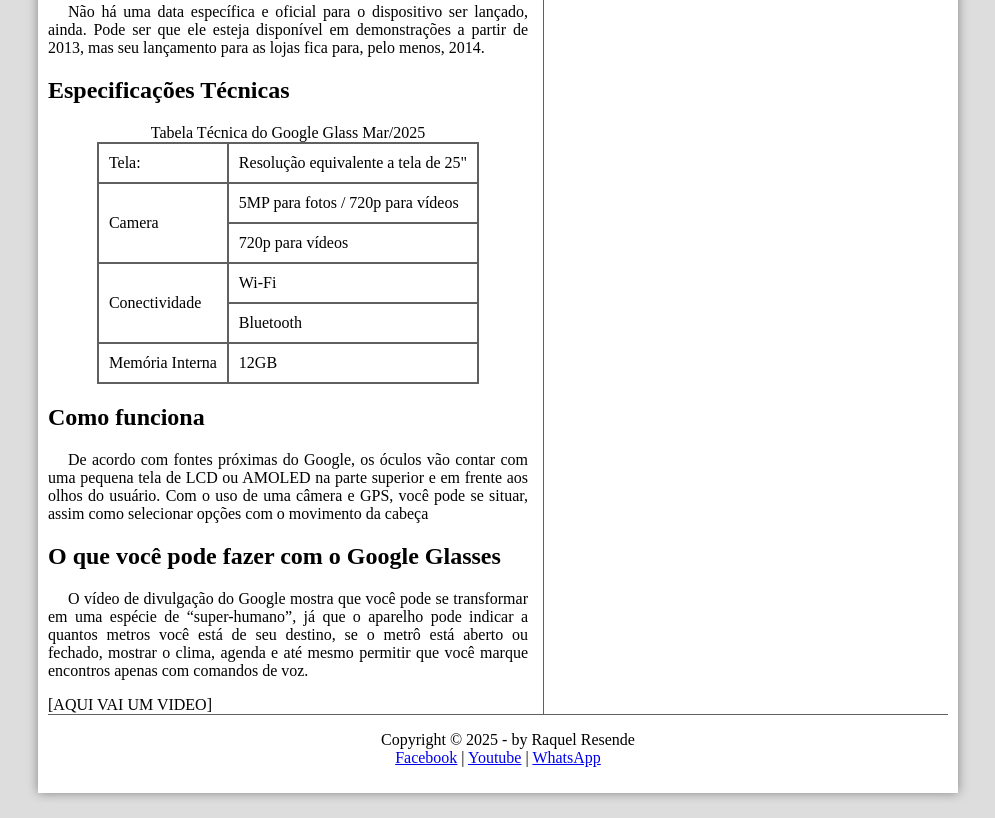
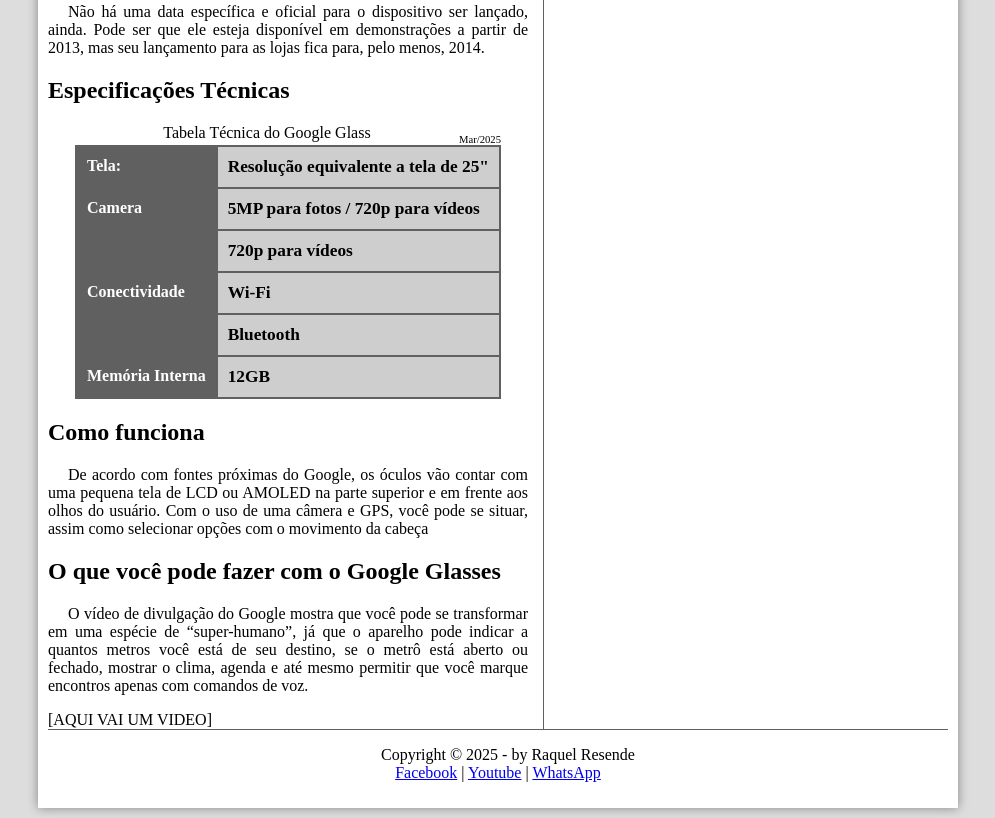
Before and after one commit to sendddd33/projetoglasss, a plain HTML site: page projeto-glass-html5/index.html in a window 1280 px wide. Shown: the part 897-1715 px from the top of the page, without its empty margins (142-1137 px from the left). Drawn offline with Linux system fonts and the light colour scheme.

Commit message:
Update estilo.css

```diff
--- a/projeto-glass-html5/_css/estilo.css
+++ b/projeto-glass-html5/_css/estilo.css
@@ -149,3 +149,26 @@
     padding: 10px;
 
 }
+
+table#tabelaspecs td.ce{
+    color: #ffffff;
+    background-color: #606060;
+    vertical-align: top;
+    font-weight: bold;
+
+}
+table#tabelaspecs td.cd{
+    background-color: #cecece;
+    font-size: 13pt;
+    font-weight: bolder;
+
+
+}
+
+    table#tabelaspecs caption span{
+    display: block;
+    float: right;
+    color: #00000;
+    font-size: 8pt;
+    margin-top: 10px;
+}
```
